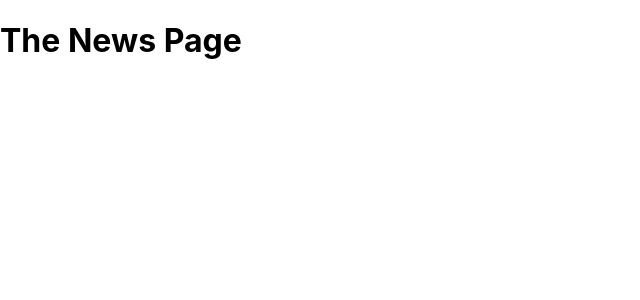
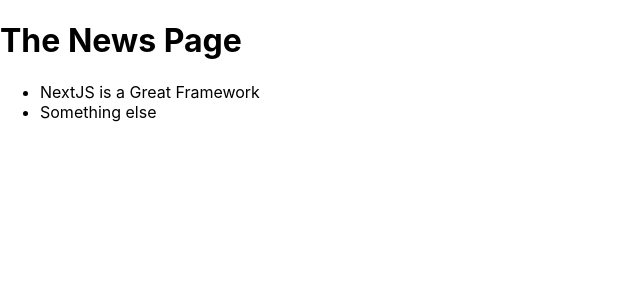
Before and after one commit to jaytula/nextjs-summary, a Next.js app: page /news in a window 1280 px wide. Shown: the top 300 px of the page, without its empty margins (0-640 px from the left). Built offline with nearby package versions, Linux system fonts and the light colour scheme.

Commit message:
245. Linking Between Pages

```diff
--- a/pages/news/index.tsx
+++ b/pages/news/index.tsx
@@ -1,5 +1,19 @@
+import Link from "next/link";
+import { Fragment } from "react";
 const NewsPage = () => {
-  return <h1>The News Page</h1>
-}
+  return (
+    <Fragment>
+      <h1>The News Page</h1>
+      <ul>
+        <li>
+          <Link href="/news/nextjs-is-a-great-framework">
+            NextJS is a Great Framework
+          </Link>
+        </li>
+        <li>Something else</li>
+      </ul>
+    </Fragment>
+  );
+};
 
 export default NewsPage;
```
